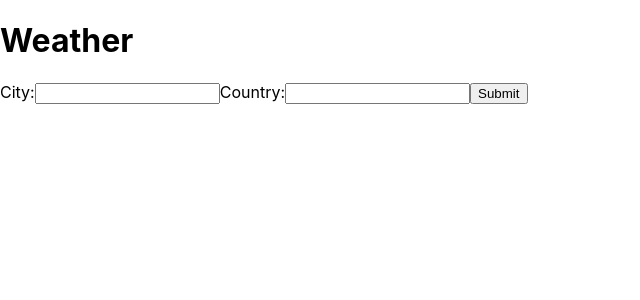
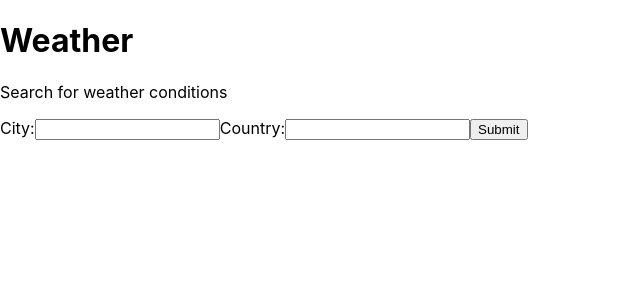
Before and after one commit to TheRiseCollection/Weather, a React (Create React App) app: page / in a window 1280 px wide. Shown: the top 300 px of the page, without its empty margins (0-640 px from the left). Built offline with nearby package versions, Linux system fonts and the light colour scheme.

Commit message:
pausing work

```diff
--- a/src/App.js
+++ b/src/App.js
@@ -7,6 +7,7 @@ function App() {
   return (
   <div>
     <h1>Weather</h1>
+    <p>Search for weather conditions</p>
     <Form></Form>
   </div>
   );
```
